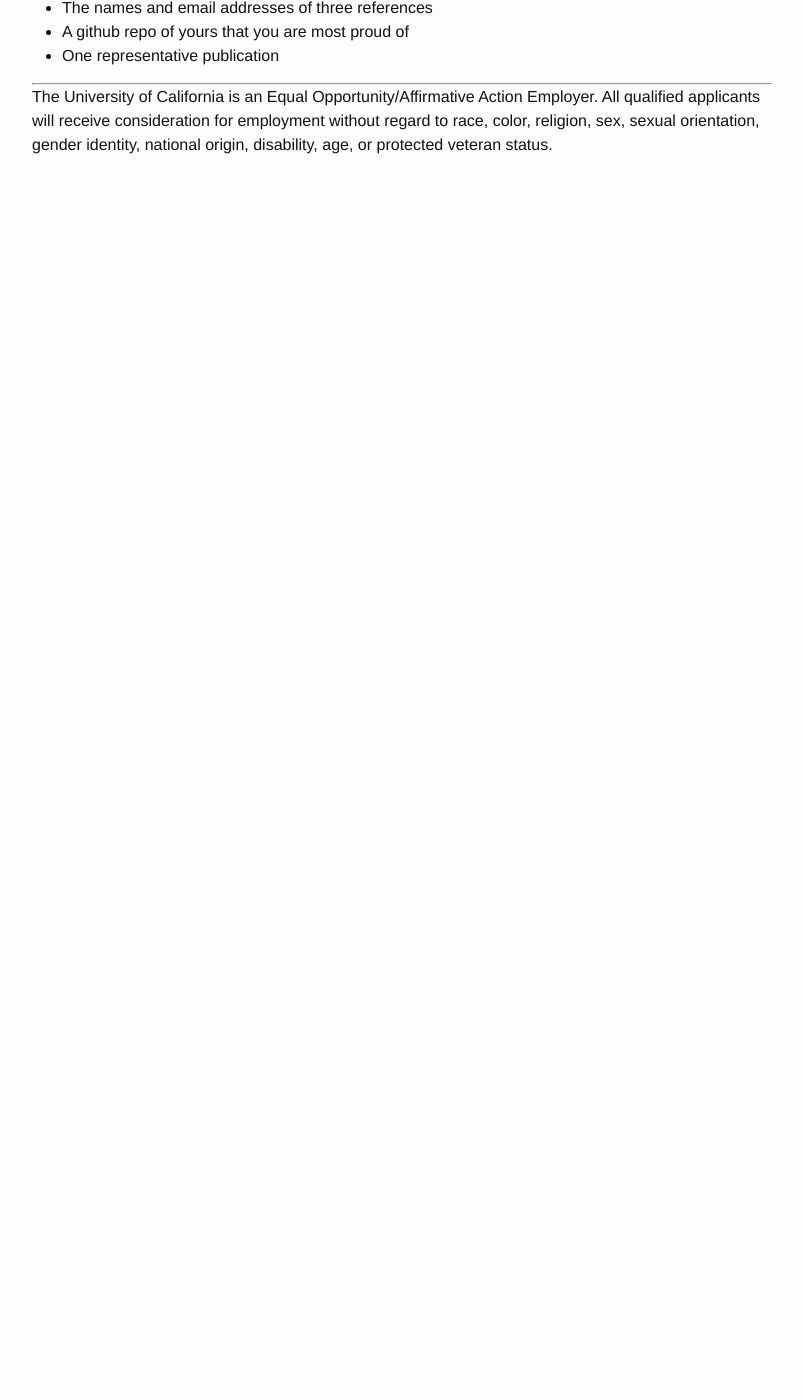
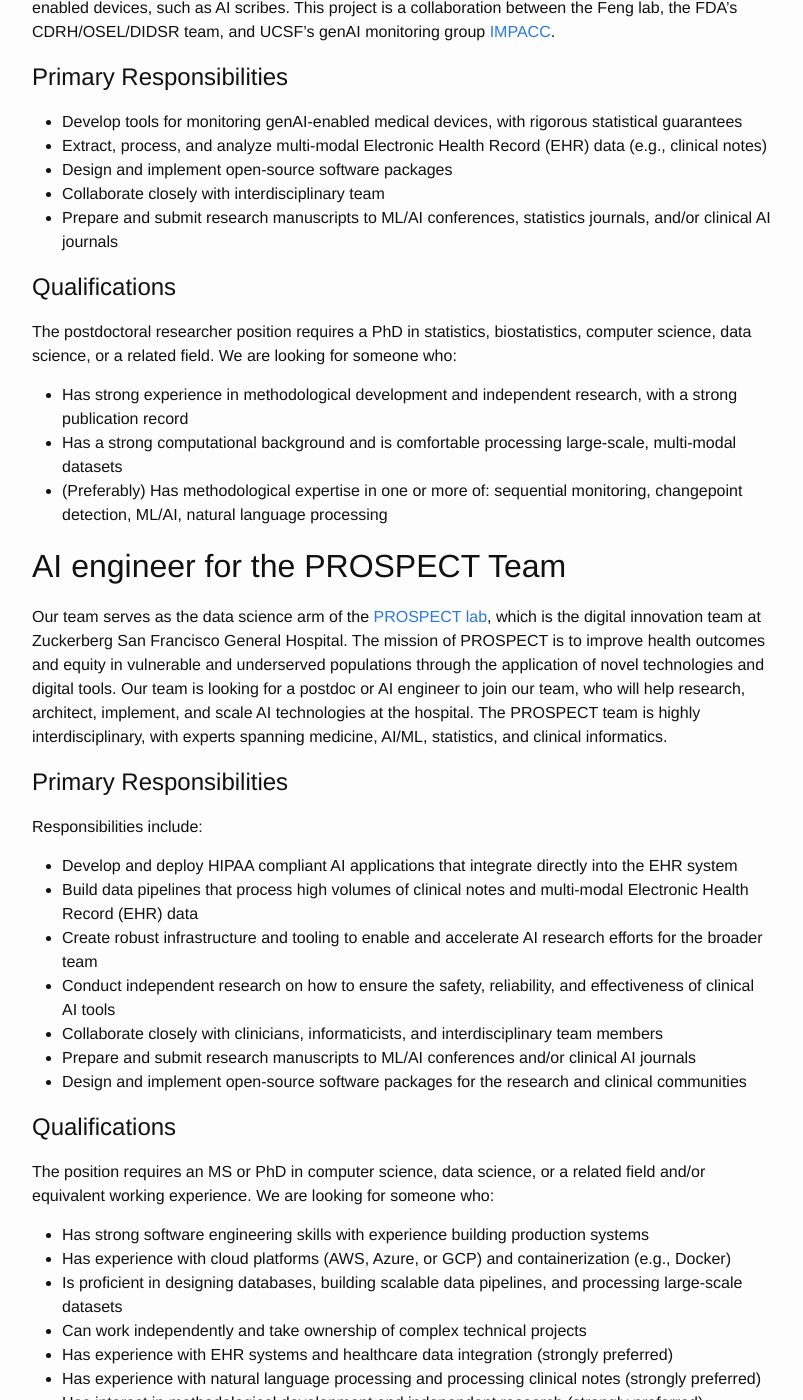
Before and after one commit to jjfeng/jjfeng.github.io, a Jekyll site: the page built from joining.md, in a window 1280 px wide and 1400 px high, scrolled down 270 px. Shown: the whole window, without its empty margins (238-1041 px from the left). Built offline with Jekyll 4.4.1, drawn with Linux system fonts in a browser that asks for light colours; before the commit the page ends 900 px from its top, so only the background shows below that; some of the changed text lies outside the part shown.

Commit message:
update joining

```diff
--- a/joining.md
+++ b/joining.md
@@ -5,6 +5,47 @@
 
 We're always seeking talented AI engineers and post-doctoral researchers to join our research team.
 If you are interested, please reach out! Females and underrepresented groups are particularly encouraged to apply.
+
+# Postdoctoral Fellow in Monitoring Clinical AI tools
+
+This project aims to develop novel statistical and computational methods for monitoring generative AI-enabled devices, such as AI scribes. This project is a collaboration between the Feng lab, the FDA’s CDRH/OSEL/DIDSR team, and UCSF's genAI monitoring group [IMPACC](https://docit.ucsf.edu/news/first-continuous-ai-monitoring-platform-clinical-care).
+
+## Primary Responsibilities
+* Develop tools for monitoring genAI-enabled medical devices, with rigorous statistical guarantees
+* Extract, process, and analyze multi-modal Electronic Health Record (EHR) data (e.g., clinical notes)
+* Design and implement open-source software packages
+* Collaborate closely with interdisciplinary team
+* Prepare and submit research manuscripts to ML/AI conferences, statistics journals, and/or clinical AI journals
+
+## Qualifications
+The postdoctoral researcher position requires a PhD in statistics, biostatistics, computer science, data science, or a related field. We are looking for someone who:
+* Has strong experience in methodological development and independent research, with a strong publication record
+* Has a strong computational background and is comfortable processing large-scale, multi-modal datasets
+* (Preferably) Has methodological expertise in one or more of: sequential monitoring, changepoint detection, ML/AI, natural language processing
+
+# AI engineer for the PROSPECT Team
+
+Our team serves as the data science arm of the [PROSPECT lab](https://zsfg-prospect.github.io/), which is the digital innovation team at Zuckerberg San Francisco General Hospital. The mission of PROSPECT is to improve health outcomes and equity in vulnerable and underserved populations through the application of novel technologies and digital tools. Our team is looking for a postdoc or AI engineer to join our team, who will help research, architect, implement, and scale AI technologies at the hospital. The PROSPECT team is highly interdisciplinary, with experts spanning medicine, AI/ML, statistics, and clinical informatics.
+
+## Primary Responsibilities
+Responsibilities include:
+* Develop and deploy HIPAA compliant AI applications that integrate directly into the EHR system
+* Build data pipelines that process high volumes of clinical notes and multi-modal Electronic Health Record (EHR) data
+* Create robust infrastructure and tooling to enable and accelerate AI research efforts for the broader team
+* Conduct independent research on how to ensure the safety, reliability, and effectiveness of clinical AI tools
+* Collaborate closely with clinicians, informaticists, and interdisciplinary team members
+* Prepare and submit research manuscripts to ML/AI conferences and/or clinical AI journals
+* Design and implement open-source software packages for the research and clinical communities
+
+## Qualifications
+The position requires an MS or PhD in computer science, data science, or a related field and/or equivalent working experience. We are looking for someone who:
+* Has strong software engineering skills with experience building production systems
+* Has experience with cloud platforms (AWS, Azure, or GCP) and containerization (e.g., Docker)
+* Is proficient in designing databases, building scalable data pipelines, and processing large-scale datasets
+* Can work independently and take ownership of complex technical projects
+* Has experience with EHR systems and healthcare data integration (strongly preferred)
+* Has experience with natural language processing and processing clinical notes (strongly preferred)
+* Has interest in methodological development and independent research (strongly preferred)
 
 
 Please submit the following materials to
@@ -36,7 +77,7 @@
 * A CV summarizing your education and work experience so far
 * The names and email addresses of three references
 * A github repo of yours that you are most proud of
-* One representative publication
+* One representative publication if applying for a research position
 
 -------
 The University of California is an Equal Opportunity/Affirmative Action Employer. All qualified applicants will receive consideration for employment without regard to race, color, religion, sex, sexual orientation, gender identity, national origin, disability, age, or protected veteran status.
```
